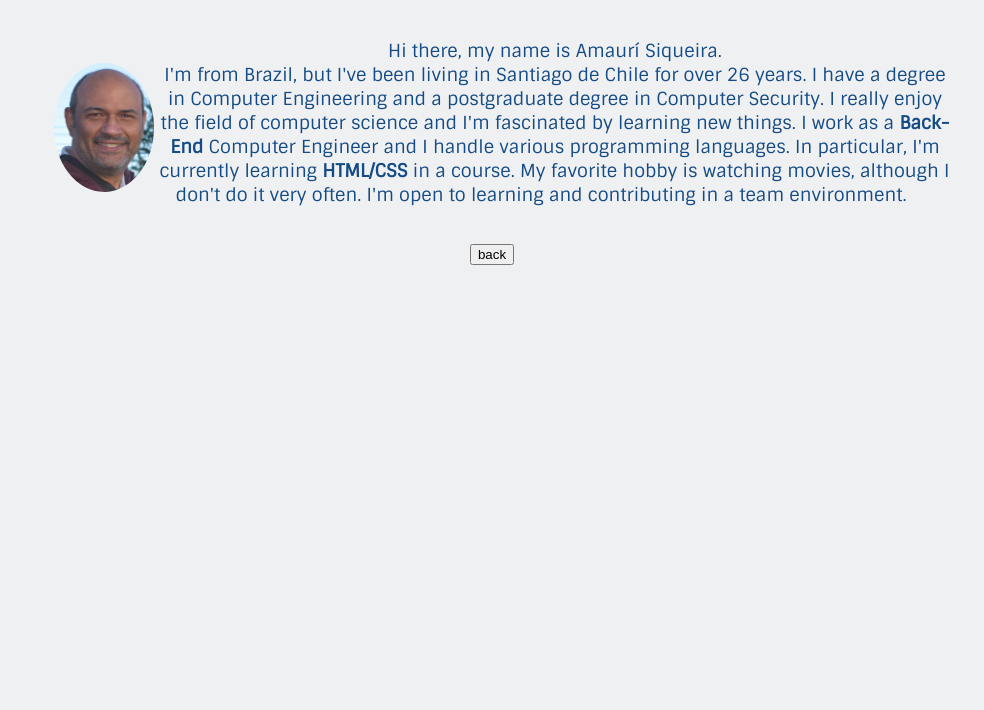
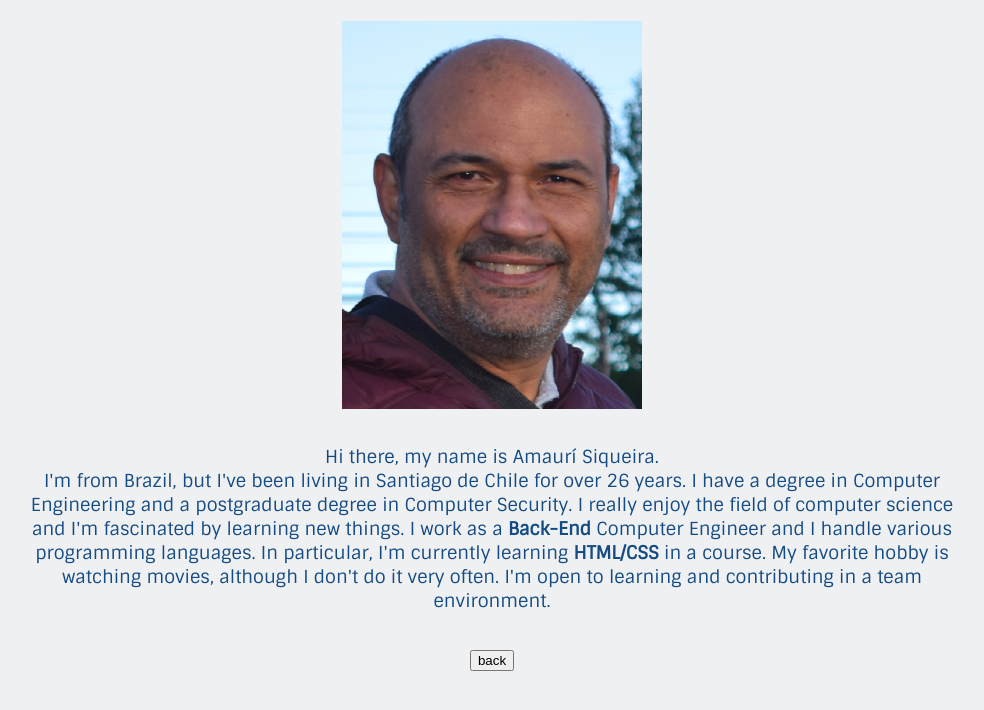
Before and after one commit to amaurisiqueira/wdd130, a plain HTML site: page wwr/about_us.html in a window 1280 px wide. Shown: the part 152-862 px from the top of the page, without its empty margins (148-1132 px from the left). Before the commit the page ends 800 px from the top, so only its background shows below. Drawn offline with Linux system fonts and the light colour scheme.

Commit message:
20230506.2355alpha

```diff
--- a/wwr/styles/site-plan-rafting.css
+++ b/wwr/styles/site-plan-rafting.css
@@ -172,7 +172,7 @@ nav a:hover {
   border-right: 1px solid;
 }
 
-
+/*
 .img_about {
   filter:alpha(opacity=80);
   opacity: 0.90;
@@ -182,9 +182,10 @@ nav a:hover {
   margin-left: 40px;
   margin-top: 40px;
   border: 2px solid transparent;
-  shape-outside: circle(55%);
+ --  shape-outside: circle(55%);
 
 }
+*/
 /*
 footer {
 
```
